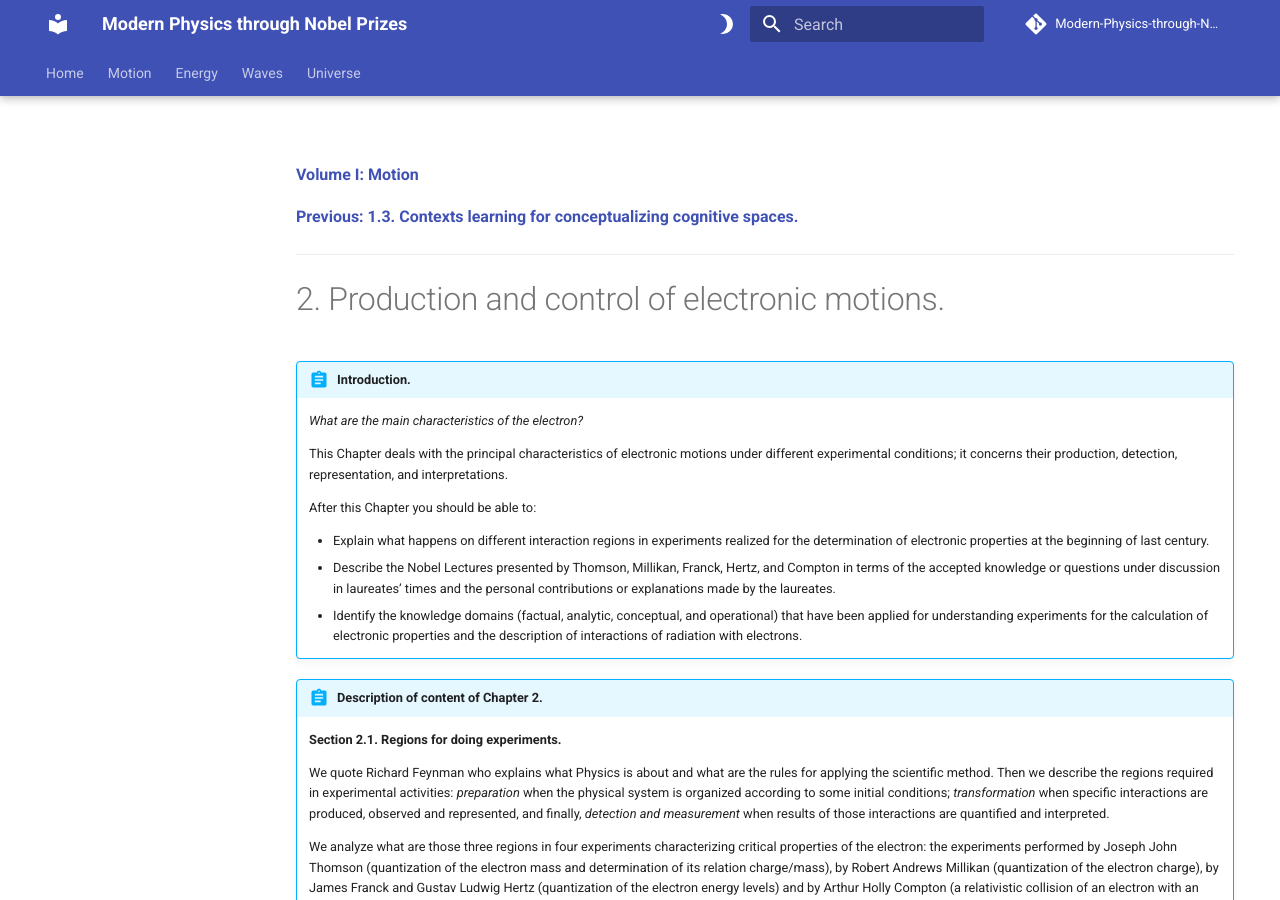
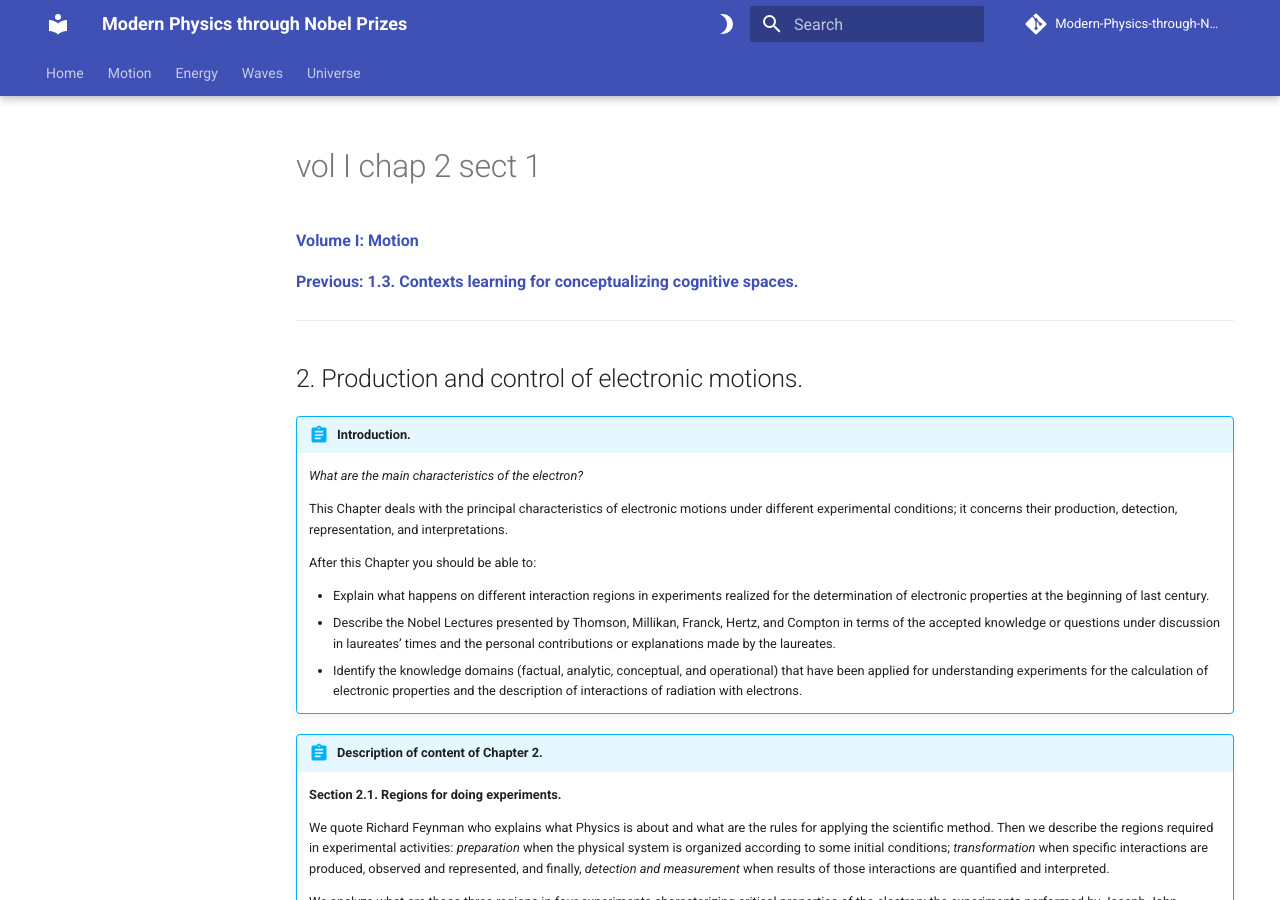
Before and after one commit to modphysnobel/modphysnobel.github.io, an MkDocs documentation site: the page built from docs/vol-I/vol-I-chap-2-sect-1.md, in a window 1280 px wide and 900 px high. Built offline with MkDocs 1.6.1 and Material for MkDocs 9.7.7, drawn with Linux system fonts in a browser that asks for light colours; some web fonts are replaced; comment, search, counter and statistics services are not loaded.

Commit message:
Update vol-I-chap-2-sect-1.md

```diff
--- a/docs/vol-I/vol-I-chap-2-sect-1.md
+++ b/docs/vol-I/vol-I-chap-2-sect-1.md
@@ -6,7 +6,7 @@
 ***
 
 
-# 2. Production and control of electronic motions.
+## 2. Production and control of electronic motions.
 
 !!! abstract "Introduction."
 	*What are the main characteristics of the electron?*
```
